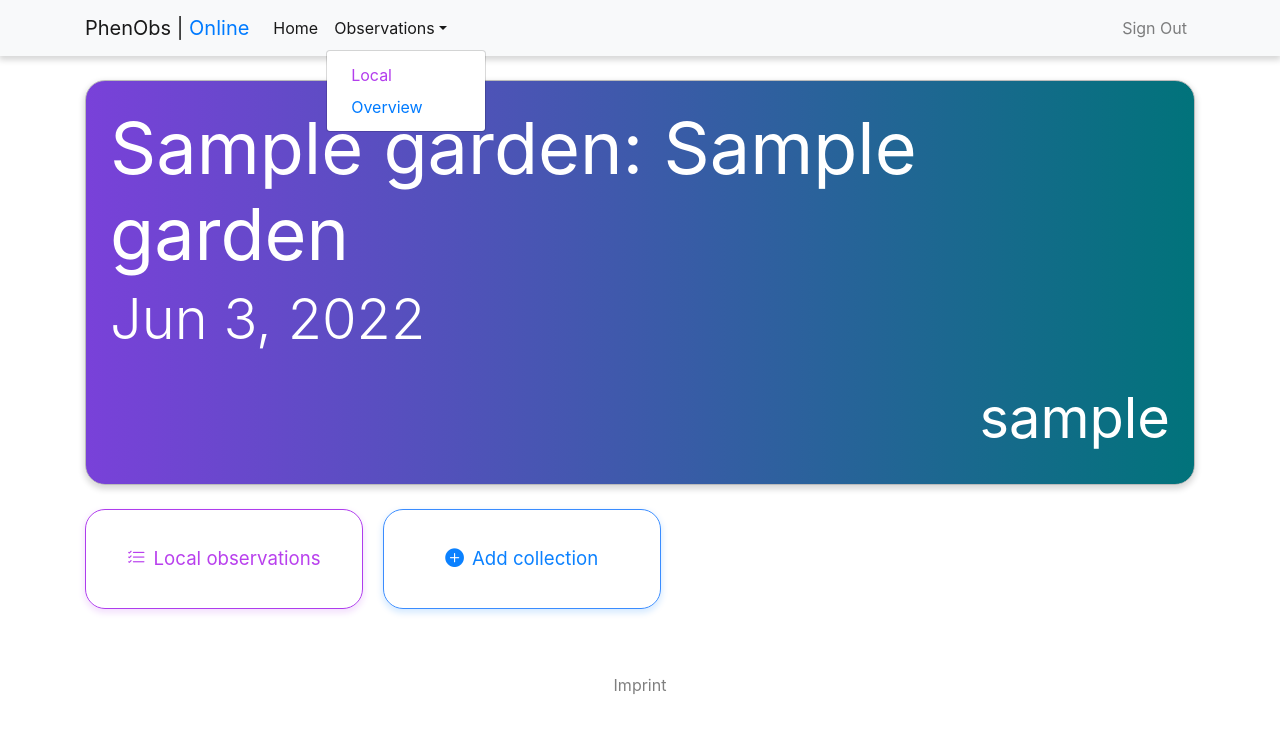
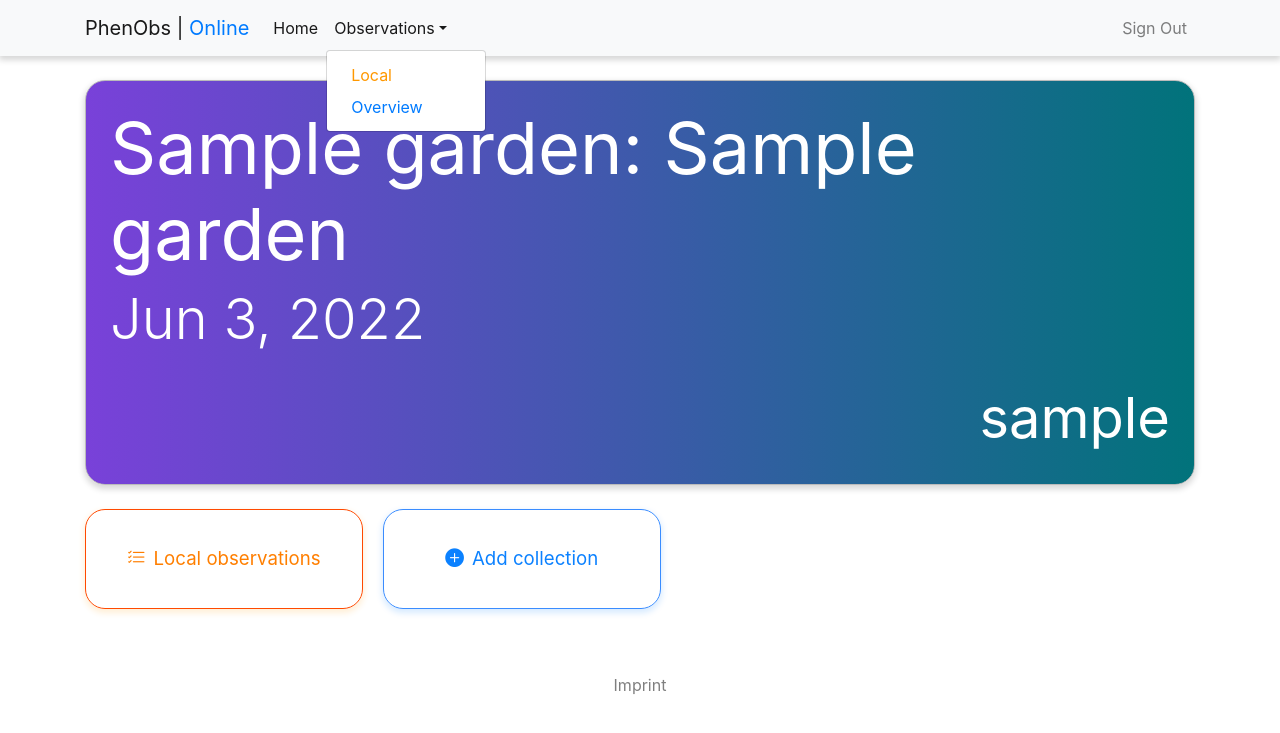
Before and after one commit to iDiv-Data-and-Code-Unit/PhenObs, a Django app: page / in a window 1280 px wide, after a click on "Observations". Shown: the top 733 px of the page. Run offline with Django 3.2, Linux system fonts and the light colour scheme; a user stored in the database is signed in; tables that the repository leaves empty hold one stand-in row (values such as "Sample post"); some libraries are stand-ins or nearby versions.

Commit message:
Update color palette

```diff
--- a/phenobs/static/css/project.css
+++ b/phenobs/static/css/project.css
@@ -276,7 +276,7 @@ a:active {
 
 
 .new-value-btn {
-  border: solid 1px #b33eed;
+  border: solid 1px #ff9800;
 }
 
 
@@ -448,8 +448,8 @@ body.loading .overlay {
 
 .offline-feature {
   /*border: solid 1px #b33eed;*/
-  color: #b33eed;
-  filter: invert(53%) sepia(96%) saturate(6622%) hue-rotate(269deg) brightness(101%) contrast(86%);
+  /*color: #ff9800;*/
+  filter: invert(76%) sepia(44%) saturate(6149%) hue-rotate(360deg) brightness(103%) contrast(105%);
 }
 
 .online-feature::-webkit-calendar-picker-indicator {
@@ -461,7 +461,7 @@ body.loading .overlay {
 }
 
 .text-offline.dropdown-item.active {
-  background-color: #f4e1fc;
+  background-color: #ffedd3;
 }
 
 .text-primary.dropdown-item.active {
@@ -469,7 +469,7 @@ body.loading .overlay {
 }
 
 .text-offline {
-  color: #b33eed!important;
+  color: #ff9800!important;
 }
 
 
```
